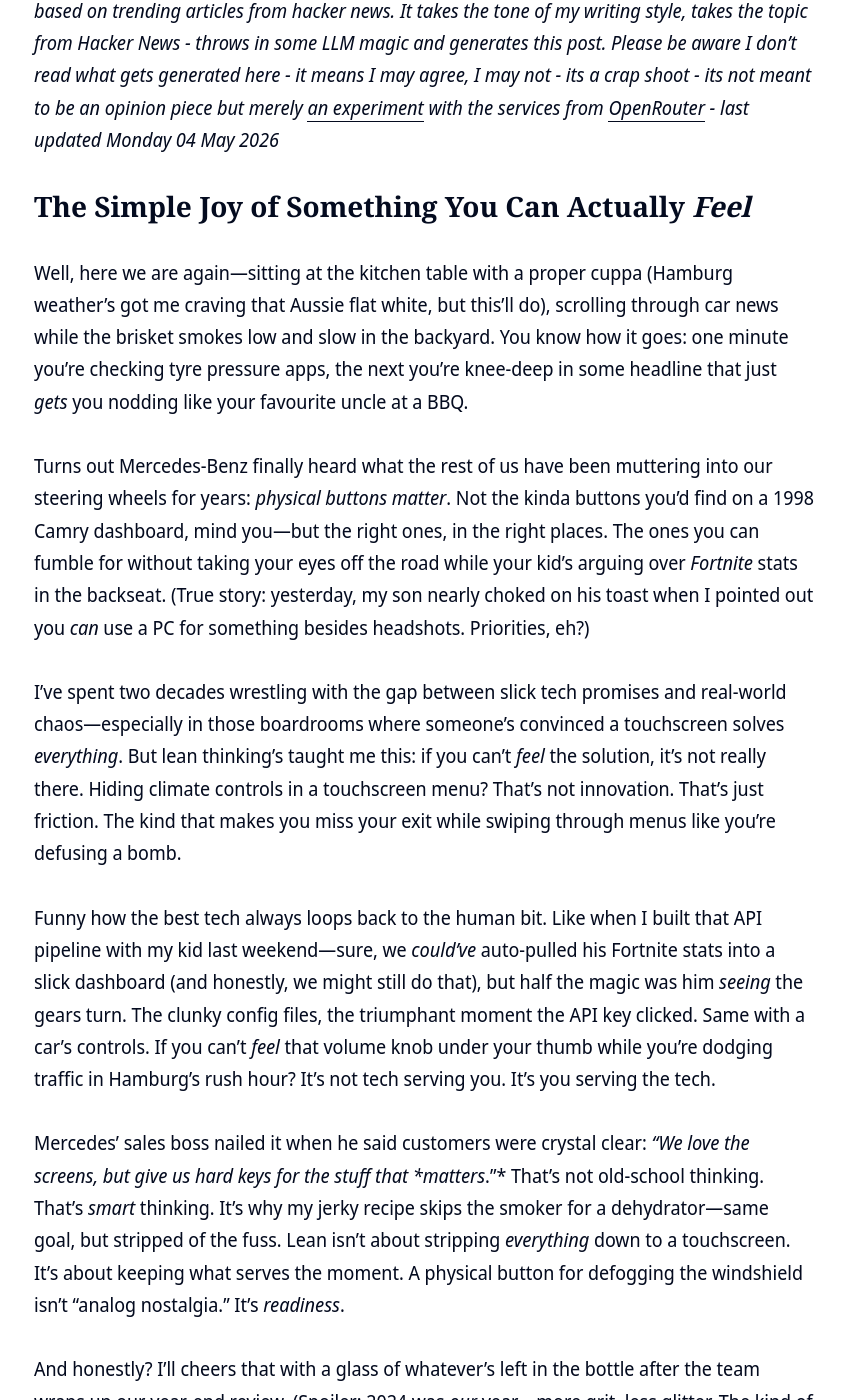
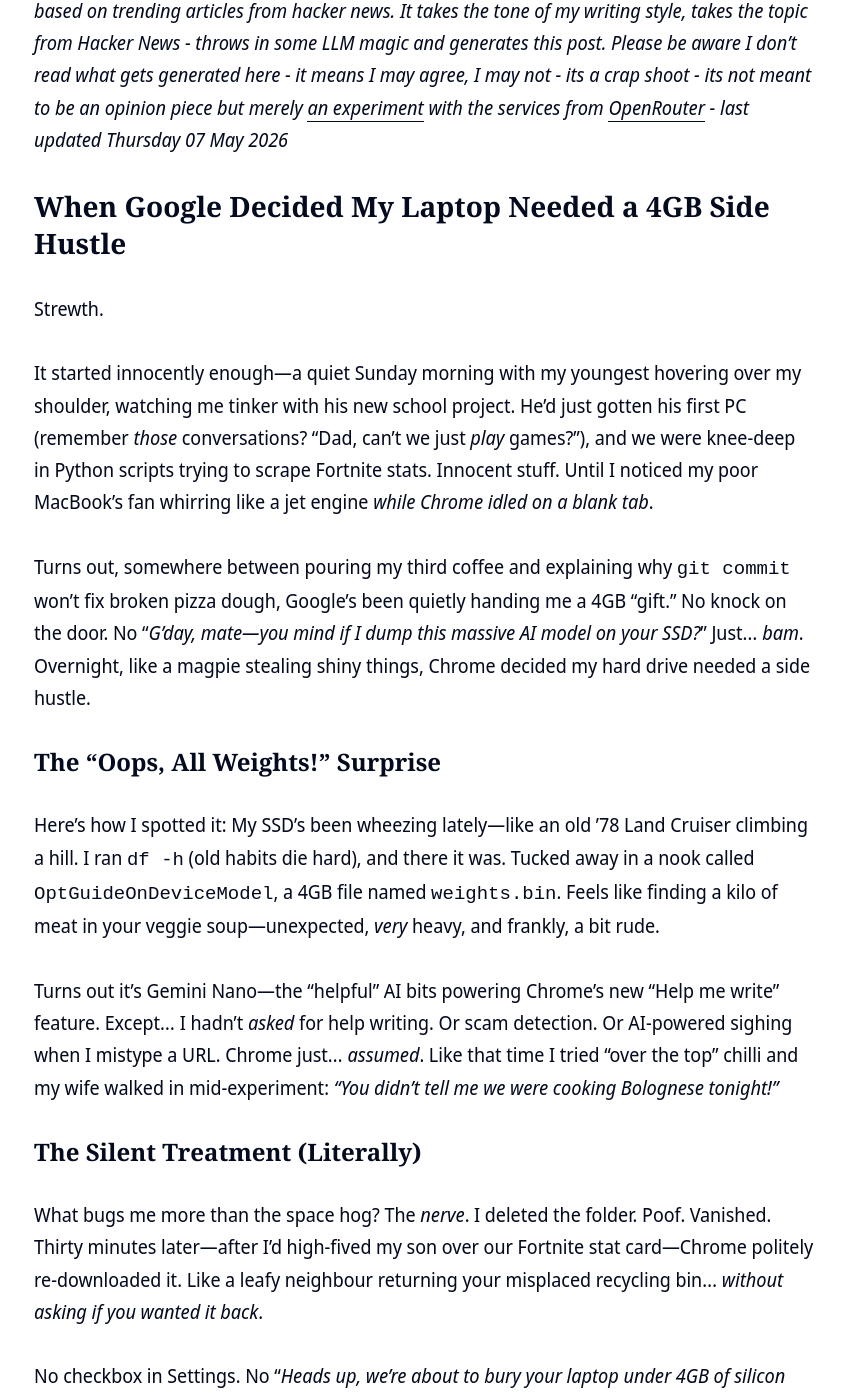
Before and after one commit to clintjb/clintjb.github.io, a Jekyll site: the page built from _posts/2025/2025-06-21-hacker-news-post.md, in a window 1280 px wide and 1400 px high, scrolled down 945 px. Shown: the whole window, without its empty margins (216-1061 px from the left). Built offline with Jekyll 4.4.1, drawn with Linux system fonts in a browser that asks for light colours; nearby versions of some CDN libraries; some of the changed text lies outside the part shown.

Commit message:
Updated Weekly Post

```diff
--- a/_posts/2025/2025-06-21-hacker-news-post.md
+++ b/_posts/2025/2025-06-21-hacker-news-post.md
@@ -11,20 +11,47 @@ image: '/images/posts/2025/weekly.jpg'
 ---
 ![](/images/posts/2025/weekly.jpg)
 
-_⚠️ **THIS POST IS GENERATED WITH LLMs**: This post is newly generated a few times a week based on trending articles from hacker news. It takes the tone of my writing style, takes the topic from Hacker News - throws in some LLM magic and generates this post. Please be aware I don't read what gets generated here - it means I may agree, I may not - its a crap shoot - its not meant to be an opinion piece but merely [an experiment](https://github.com/clintjb/Weekly-Post) with the services from [OpenRouter](https://openrouter.ai) - last updated Monday 04 May 2026_
+_⚠️ **THIS POST IS GENERATED WITH LLMs**: This post is newly generated a few times a week based on trending articles from hacker news. It takes the tone of my writing style, takes the topic from Hacker News - throws in some LLM magic and generates this post. Please be aware I don't read what gets generated here - it means I may agree, I may not - its a crap shoot - its not meant to be an opinion piece but merely [an experiment](https://github.com/clintjb/Weekly-Post) with the services from [OpenRouter](https://openrouter.ai) - last updated Thursday 07 May 2026_
 
-## The Simple Joy of Something You Can Actually *Feel*
+## When Google Decided My Laptop Needed a 4GB Side Hustle
 
-Well, here we are again—sitting at the kitchen table with a proper cuppa (Hamburg weather’s got me craving that Aussie flat white, but this’ll do), scrolling through car news while the brisket smokes low and slow in the backyard. You know how it goes: one minute you’re checking tyre pressure apps, the next you’re knee-deep in some headline that just *gets* you nodding like your favourite uncle at a BBQ.
+Strewth.
 
-Turns out Mercedes-Benz finally heard what the rest of us have been muttering into our steering wheels for years: *physical buttons matter*. Not the kinda buttons you’d find on a 1998 Camry dashboard, mind you—but the right ones, in the right places. The ones you can fumble for without taking your eyes off the road while your kid’s arguing over *Fortnite* stats in the backseat. (True story: yesterday, my son nearly choked on his toast when I pointed out you *can* use a PC for something besides headshots. Priorities, eh?)
+It started innocently enough—a quiet Sunday morning with my youngest hovering over my shoulder, watching me tinker with his new school project. He’d just gotten his first PC (remember *those* conversations? “Dad, can’t we just *play* games?”), and we were knee-deep in Python scripts trying to scrape Fortnite stats. Innocent stuff. Until I noticed my poor MacBook’s fan whirring like a jet engine *while Chrome idled on a blank tab*.
 
-I’ve spent two decades wrestling with the gap between slick tech promises and real-world chaos—especially in those boardrooms where someone’s convinced a touchscreen solves *everything*. But lean thinking’s taught me this: if you can’t *feel* the solution, it’s not really there. Hiding climate controls in a touchscreen menu? That’s not innovation. That’s just friction. The kind that makes you miss your exit while swiping through menus like you’re defusing a bomb.
+Turns out, somewhere between pouring my third coffee and explaining why `git commit` won’t fix broken pizza dough, Google’s been quietly handing me a 4GB “gift.” No knock on the door. No “*G’day, mate—you mind if I dump this massive AI model on your SSD?*” Just… *bam*. Overnight, like a magpie stealing shiny things, Chrome decided my hard drive needed a side hustle.
 
-Funny how the best tech always loops back to the human bit. Like when I built that API pipeline with my kid last weekend—sure, we *could’ve* auto-pulled his Fortnite stats into a slick dashboard (and honestly, we might still do that), but half the magic was him *seeing* the gears turn. The clunky config files, the triumphant moment the API key clicked. Same with a car’s controls. If you can’t *feel* that volume knob under your thumb while you’re dodging traffic in Hamburg’s rush hour? It’s not tech serving you. It’s you serving the tech.
+### The “Oops, All Weights!” Surprise
 
-Mercedes’ sales boss nailed it when he said customers were crystal clear: *"We love the screens, but give us hard keys for the stuff that *matters*."* That’s not old-school thinking. That’s *smart* thinking. It’s why my jerky recipe skips the smoker for a dehydrator—same goal, but stripped of the fuss. Lean isn’t about stripping *everything* down to a touchscreen. It’s about keeping what serves the moment. A physical button for defogging the windshield isn’t “analog nostalgia.” It’s *readiness*.
+Here’s how I spotted it: My SSD’s been wheezing lately—like an old ’78 Land Cruiser climbing a hill. I ran `df -h` (old habits die hard), and there it was. Tucked away in a nook called `OptGuideOnDeviceModel`, a 4GB file named `weights.bin`. Feels like finding a kilo of meat in your veggie soup—unexpected, *very* heavy, and frankly, a bit rude.
 
-And honestly? I’ll cheers that with a glass of whatever’s left in the bottle after the team wraps up our year-end review. (Spoiler: 2024 was *our* year—more grit, less glitter. The kind of progress you feel in your bones, not just on a spreadsheet.) Because that’s the thing about real solutions: they don’t just *work*. They *settle* into your life like your favourite chef’s knife—worn smooth from use, always where you need it.
+Turns out it’s Gemini Nano—the “helpful” AI bits powering Chrome’s new “Help me write” feature. Except… I hadn’t *asked* for help writing. Or scam detection. Or AI-powered sighing when I mistype a URL. Chrome just… *assumed*. Like that time I tried “over the top” chilli and my wife walked in mid-experiment: *“You didn’t tell me we were cooking Bolognese tonight!”*
 
-So here’s to Mercedes listening. To buttons that click, not just *beep*. To tech that bends *toward* us instead of the other way around. Now if you’ll excuse me, the brisket’s calling—and this dad’s got a son who’s *finally* ready to learn why “over the top” cooking isn’t just for chili. 🌮
+### The Silent Treatment (Literally)
+
+What bugs me more than the space hog? The *nerve*. I deleted the folder. Poof. Vanished. Thirty minutes later—after I’d high-fived my son over our Fortnite stat card—Chrome politely re-downloaded it. Like a leafy neighbour returning your misplaced recycling bin… *without asking if you wanted it back*.
+
+No checkbox in Settings. No “*Heads up, we’re about to bury your laptop under 4GB of silicon confetti*.” Just relentless reinstallation. It’s the digital equivalent of that one relative who *always* shows up uninvited to Christmas dinner—then insists on doing the dishes *his* way.
+
+### Why This Feels… Un-Australian
+
+Look, I’m all for tech that *solves* problems. Lean taught me that. If it doesn’t add value, scrap it. But this? It’s *waste*. Pure muda. Imagine every Chrome user’s device—two billion machines—silently redownloading 4GB because one dev team thought “*Nah, users won’t notice*.” The energy alone? Equivalent to powering a small town for a week. And we’re *proud* of this?
+
+Last week, I was showing my son how to optimize our BBQ smoker’s airflow. “*Every bit of wasted heat costs us time and meat,*” I told him. Then I opened Chrome and found Google burning 4GB of my bandwidth like it’s nothing. Feels like telling kids to turn off lights while running a bonfire in the backyard.
+
+### What I Did (And What You Might Too)
+
+Being the digital hoarder I am, I dug deeper. On macOS, deleting the folder *sticks* if you tweak `chrome://flags` (search “AI” → disable everything shiny). For Windows folks? Uninstalling Chrome’s “AI features” feels like defusing a bomb with oven mitts—but it works.
+
+But here’s the real kicker: *This isn’t about disk space.* It’s about respect. About not treating users’ devices like a free billboard. I’d happily opt in if Chrome asked: *“Fancy helping me write emails? It’ll need 4GB—cool?”* But silence? Reinstalling it like a clingy ex? Nah.
+
+### Back to the Grill (Where Things Make Sense)
+
+Funny how tech mirrors life. Last year, I wrote about my jerky recipe—how drying meat *slow* in a dehydrator (instead of rushing it) transforms flavour. Google’s playing the “rush it” game here. Slamming AI models onto devices like it’s 2003 and bandwidth grows on trees. Meanwhile, the rest of us are sipping whisky (single malt, neat), watching football, and wondering: *“Who decided this was a good idea?”*
+
+So here’s to doing tech *right*. To lean principles that respect people’s time, energy, and bloody hard drives. And to demanding the same courtesy from giants as we’d give a mate borrowing our Weber.
+
+Now if you’ll excuse me—I’ve got a date with my son, his PC, and a mission to build something *useful*. And maybe, just maybe, we’ll skip the AI part.
+
+*Cheers,*
+*An Aussie in Hamburg scratching his head again* 🥃
```
